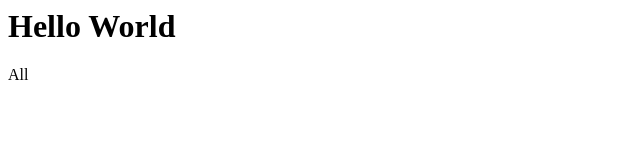
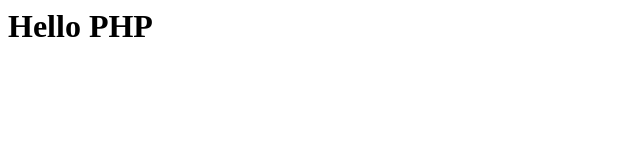
Before and after one commit to moaaz98/Useless_Project, a plain HTML site: page hello.html in a window 1280 px wide. Shown: the whole page, without its empty margins (0-640 px from the left). Drawn offline with Linux system fonts and the light colour scheme.

```diff
--- a/hello.html
+++ b/hello.html
@@ -4,7 +4,6 @@
     </head>
 
     <body>
-        <h1>Hello World</h1>
-		<span>All</span>
+        <h1>Hello PHP</h1>
     </body>
 </html>
```
